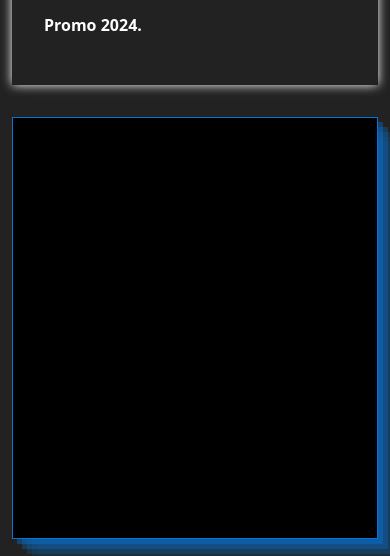
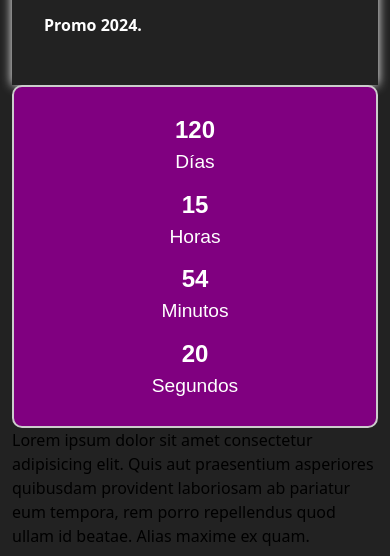
Before and after one commit to MateoAraujo5935/JornadaDeportiva2024, a website: page index.html in a window 390 px wide. Shown: the part 582-1138 px from the top of the page. Drawn offline with nearby package versions, Linux system fonts and the light colour scheme.

Commit message:
countdown 2

```diff
--- a/index.html
+++ b/index.html
@@ -6,6 +6,9 @@
     <title>JORNADA 2024</title>
     <link rel="stylesheet" href="scss/styles.css">
     <link rel="stylesheet" href="scss/custom.css">
+    <link rel="preconnect" href="https://fonts.googleapis.com">
+<link rel="preconnect" href="https://fonts.gstatic.com" crossorigin>
+<link href="https://fonts.googleapis.com/css2?family=Major+Mono+Display&display=swap" rel="stylesheet">
 </head>
 <body>
     <script src="https://cdn.jsdelivr.net/npm/bootstrap@5.3.3/dist/js/bootstrap.bundle.min.js"></script>
@@ -92,13 +95,20 @@
 </div>
 
 <!--TEMPORIZADOR-->
-<script src="./js/countdown.js"></script>
 
-<div class="countdown">
-    <h2 id="contador"></h2>
+<div id="contador">
+  <div><span class="number" id="days">0</span><span>Días</span></div>
+  <div class="separator">:</div>
+  <div><span class="number" id="hours">00</span><span>Horas</span></div>
+  <div class="separator">:</div>
+  <div><span class="number" id="minutes">00</span><span>Minutos</span></div>
+  <div class="separator">:</div>
+  <div><span class="number" id="seconds">00</span><span>Segundos</span></div>
 </div>
 
+
+<script src="./js/countdown.js"></script>
+<p>Lorem ipsum dolor sit amet consectetur adipisicing elit. Quis aut praesentium asperiores quibusdam provident laboriosam ab pariatur eum tempora, rem porro repellendus quod ullam id beatae. Alias maxime ex quam.</p>
 </section>
-
 </body>
 </html>
--- a/js/countdown.js
+++ b/js/countdown.js
@@ -1,9 +1,9 @@
-const getRemainTime = deadline => {
+const getRemainTime = (deadline) => {
   let now = new Date(),
-        remainTime = (new Date(deadline) - now + 1000) /1000,
-        remainSeconds = ('0' + Math.floor(remainTime % 60)).slice(-2),
-        remainMinutes = ('0' + Math.floor(remainTime / 60 % 60)).slice(-2),
-        remainHours = ('0' + Math.floor(remainTime / 3600 % 24)).slice(-2),
+    remainTime = (new Date(deadline) - now + 1000) / 1000,
+    remainSeconds = ("0" + Math.floor(remainTime % 60)).slice(-2),
+    remainMinutes = ("0" + Math.floor((remainTime / 60) % 60)).slice(-2),
+    remainHours = ("0" + Math.floor((remainTime / 3600) % 24)).slice(-2),
     remainDays = Math.floor(remainTime / (3600 * 24));
 
   return {
@@ -11,22 +11,29 @@ const getRemainTime = deadline => {
     remainSeconds,
     remainMinutes,
     remainHours,
-        remainDays
-    }
+    remainDays,
+  };
 };
 
 const countdown = (deadline, elem, finalMessage) => {
   const el = document.getElementById(elem);
+  const daysSpan = document.getElementById("days");
+  const hoursSpan = document.getElementById("hours");
+  const minutesSpan = document.getElementById("minutes");
+  const secondsSpan = document.getElementById("seconds");
 
-    const timerupdate = setInterval( () => {
+  const timerupdate = setInterval(() => {
     let t = getRemainTime(deadline);
-    el.innerHTML = `${t.remainDays} D : ${t.remainHours} HS : ${t.remainMinutes} MINS`
+    daysSpan.textContent = t.remainDays;
+    hoursSpan.textContent = t.remainHours;
+    minutesSpan.textContent = t.remainMinutes;
+    secondsSpan.textContent = t.remainSeconds;
 
     if (t.remainTime <= 1) {
       clearInterval(timerupdate);
       el.innerHTML = finalMessage;
     }
-    }, 1000)
+  }, 1000);
 };
 
-countdown('Sep 21 2024 7:20:00 GMT-0300', 'contador', 'LLEGÓ LA JORNADA!' )
+countdown("Sep 21 2024 7:20:00 GMT-0300", "contador", "LLEGÓ LA JORNADA!");
--- a/scss/styles.css
+++ b/scss/styles.css
@@ -70,27 +70,74 @@ section{
     font-weight: bold;
 }
 
-.countdown{
-    background-color: #000;
-    height: 50vh;
+
+/* countdown */
+#contador {
     display: flex;
+    justify-content: center;
     align-items: center;
-    justify-content: center;
-    margin: 2em 0;
-    padding: 0;
-    border: 1px solid rgba(7,115,214);
-    box-shadow: rgba(7,115,214, 0.4) 5px 5px, rgba(7,115,214, 0.3) 10px 10px, rgba(7,115,214, 0.2) 15px 15px, rgba(7,115,214, 0.1) 20px 20px, rgba(7,115,214, 0.05) 25px 25px;;
+    font-family: 'Arial', sans-serif;
+    font-size: 2rem;
+    color: white;
+    background-color: #800080;
+    /* Color de fondo morado */
+    padding: 20px;
+    border-radius: 10px;
+    border: 2px solid #ccc;
+    flex-wrap: wrap;
+}
 
+#contador div {
+    margin: 5px 10px;
+    text-align: center;
 }
-@import url('https://fonts.googleapis.com/css2?family=Anton&family=Nova+Square&display=swap');
-#contador{
-    font-size: 40px;
-    text-align: center;
-    font-family: 'Anton', 'sans-serif';
+
+#contador div span {
+    display: block;
+    font-size: 1.2rem;
+}
+
+#contador .number {
+    font-size: 3rem;
     font-weight: bold;
-    margin: 0;
-    padding: 0;
-    background: linear-gradient(90deg, rgba(175,139,59,1) 0%, rgba(7,15,214,1) 100%);
-    -webkit-background-clip: text;
-    -webkit-text-fill-color: transparent;
 }
+
+.separator {
+    font-size: 3rem;
+    font-weight: bold;
+    margin: 0 5px;
+}
+
+/* Media queries for responsive design */
+@media (max-width: 768px) {
+    #contador {
+        font-size: 1.5rem;
+    }
+
+    #contador .number {
+        font-size: 2rem;
+    }
+
+    .separator {
+        font-size: 2rem;
+    }
+}
+
+@media (max-width: 480px) {
+    #contador {
+        font-size: 1rem;
+        flex-direction: column;
+    }
+
+    #contador .number {
+        font-size: 1.5rem;
+    }
+
+    .separator {
+        display: none;
+    }
+
+    #contador div {
+        margin: 5px 0;
+    }
+}
```
Lines whose indentation alone changed are shown as unchanged.
